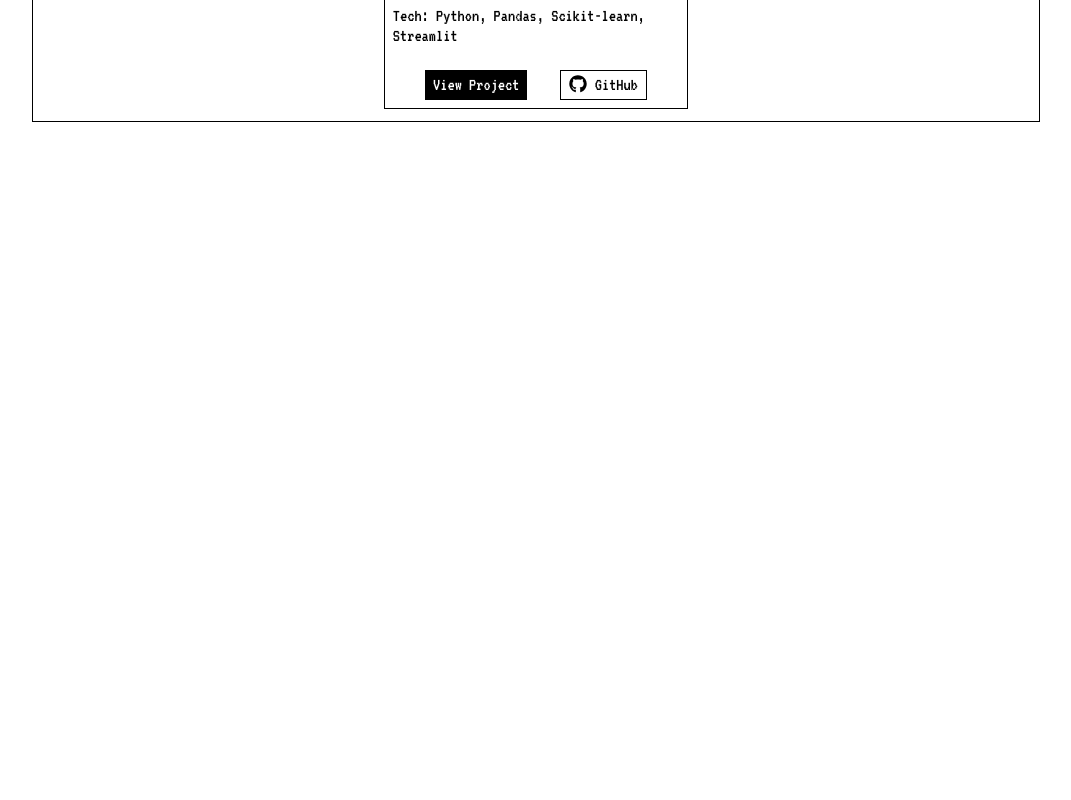
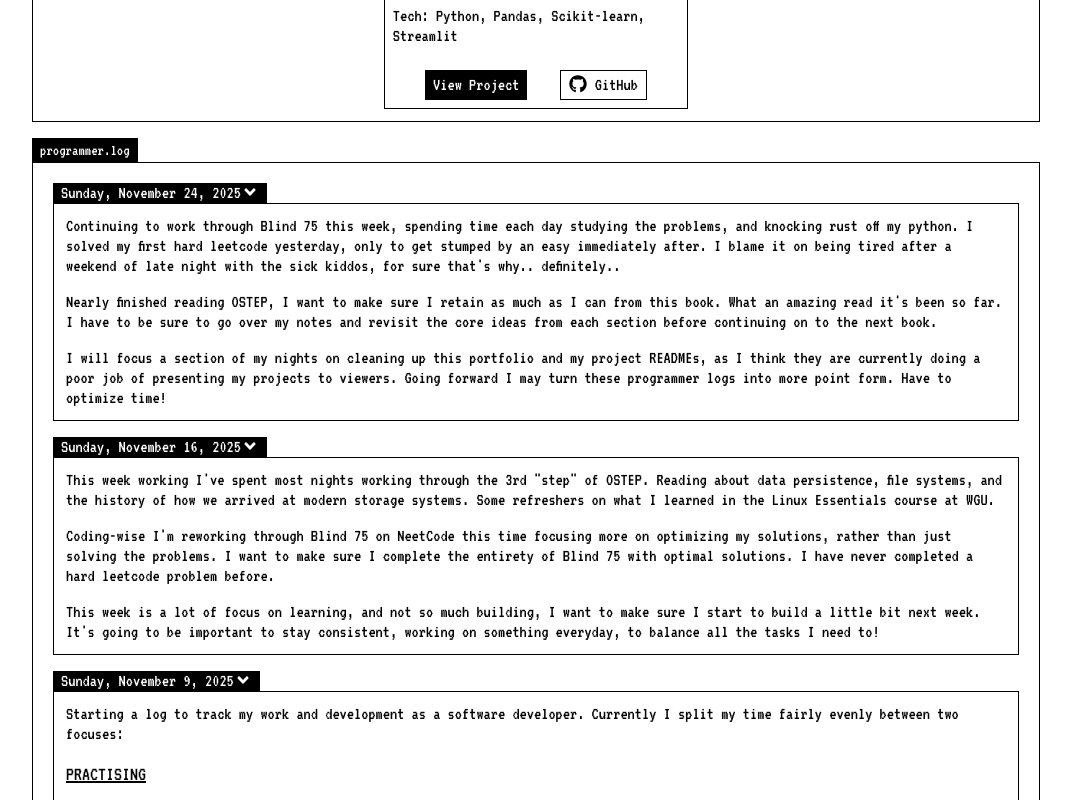
Before and after one commit to bweppl1/bweppl1.github.io, a React (Vite) app: page / in a window 1280 px wide. Shown: the part 940-1740 px from the top of the page, without its empty margins (104-1175 px from the left). Before the commit the page ends 1078 px from the top, so only its background shows below. Built offline with nearby package versions, Linux system fonts and the light colour scheme.

Commit message:
converted to gitpages friendly version

```diff
--- a/src/App.jsx
+++ b/src/App.jsx
@@ -1,18 +1,12 @@
 import ProgrammerLog from "./pages/ProgrammerLog";
 import NavBar from "./components/NavBar";
 import Home from "./pages/Home";
-import { BrowserRouter, Routes, Route } from "react-router-dom";
 
 function App() {
   return (
     <div className="scroll-mt-14">
-      <BrowserRouter>
-        <NavBar />
-        <Routes>
-          <Route path="/" element={<Home />} />
-          <Route path="/programmerlog" element={<ProgrammerLog />} />
-        </Routes>
-      </BrowserRouter>
+      <NavBar />
+      <Home />
     </div>
   );
 }
--- a/src/components/LogEntry.jsx
+++ b/src/components/LogEntry.jsx
@@ -1,13 +1,78 @@
 import { useState } from "react";
+import { FaAngleDown } from "react-icons/fa";
 
 const LogEntry = () => {
+  const handleToggleBlogWindow = () => {
+    const blogWindow = document.getElementById("blog1");
+    blogWindow.classList.toggle("hidden");
+  };
   const [title, setTitle] = useState("");
   return (
     <div className="flex flex-col max-w-screen-lg mx-auto mt-2 px-2">
-      <h2 className="bg-black text-white px-2 w-fit">
+      <h2 className="bg-black text-white px-2 w-fit flex">
+        Sunday, November 24, 2025
+        <FaAngleDown onClick={handleToggleBlogWindow} />
+      </h2>
+      <div
+        id="blog2"
+        className="flex flex-col gap-4 border border-black leading-5 p-3 text-lg mb-4"
+      >
+        <p>
+          Continuing to work through Blind 75 this week, spending time each day
+          studying the problems, and knocking rust off my python. I solved my
+          first hard leetcode yesterday, only to get stumped by an easy
+          immediately after. I blame it on being tired after a weekend of late
+          night with the sick kiddos, for sure that's why.. definitely..
+        </p>
+        <p>
+          Nearly finished reading OSTEP, I want to make sure I retain as much as
+          I can from this book. What an amazing read it's been so far. I have to
+          be sure to go over my notes and revisit the core ideas from each
+          section before continuing on to the next book.
+        </p>
+        <p>
+          I will focus a section of my nights on cleaning up this portfolio and
+          my project READMEs, as I think they are currently doing a poor job of
+          presenting my projects to viewers. Going forward I may turn these
+          programmer logs into more point form. Have to optimize time!
+        </p>
+      </div>
+      <h2 className="bg-black text-white px-2 w-fit flex">
+        Sunday, November 16, 2025
+        <FaAngleDown onClick={handleToggleBlogWindow} />
+      </h2>
+      <div
+        id="blog2"
+        className="flex flex-col gap-4 border border-black leading-5 p-3 text-lg mb-4"
+      >
+        <p>
+          This week working I've spent most nights working through the 3rd
+          "step" of OSTEP. Reading about data persistence, file systems, and the
+          history of how we arrived at modern storage systems. Some refreshers
+          on what I learned in the Linux Essentials course at WGU.
+        </p>
+        <p>
+          Coding-wise I'm reworking through Blind 75 on NeetCode this time
+          focusing more on optimizing my solutions, rather than just solving the
+          problems. I want to make sure I complete the entirety of Blind 75 with
+          optimal solutions. I have never completed a hard leetcode problem
+          before.
+        </p>
+        <p>
+          This week is a lot of focus on learning, and not so much building, I
+          want to make sure I start to build a little bit next week. It's going
+          to be important to stay consistent, working on something everyday, to
+          balance all the tasks I need to!
+        </p>
+      </div>
+      <h2 className="bg-black text-white px-2 w-fit flex">
         Sunday, November 9, 2025
+        <FaAngleDown onClick={handleToggleBlogWindow} />
       </h2>
-      <div className="flex flex-col gap-4 border-1 border-black leading-5 p-3 text-lg mb-4">
+      <div
+        id="blog1"
+        className="flex flex-col gap-4 border border-black leading-5 p-3 text-lg mb-4"
+      >
         <p>
           Starting a log to track my work and development as a software
           developer. Currently I split my time fairly evenly between two
--- a/src/components/NavBar.jsx
+++ b/src/components/NavBar.jsx
@@ -58,7 +58,7 @@ const NavBar = () => {
           resume
         </a>
         <a
-          href="/programmerlog"
+          href="/#programmerlog"
           className="hover:bg-white hover:text-black m-0 px-2 py-1"
         >
           programmer.log
--- a/src/components/ProjectCard.jsx
+++ b/src/components/ProjectCard.jsx
@@ -17,12 +17,9 @@ const ProjectCard = ({
 
   return (
     <div className="w-full md:w-[31%] border-1 border-black flex flex-col">
-      <div
-        className="flex justify-between items-center cursor-pointer bg-black text-white px-2"
-        onClick={toggleCardView}
-      >
+      <div className="flex justify-between items-center cursor-pointer bg-black text-white px-2">
         <h1>{`0${index}. ${title}`}</h1>
-        <FaAngleDown />
+        <FaAngleDown onClick={toggleCardView} />
       </div>
 
       <div id={`project-${index}`} className="flex flex-col gap-2">
--- a/src/pages/Home.jsx
+++ b/src/pages/Home.jsx
@@ -1,4 +1,5 @@
 import ProjectCard from "../components/ProjectCard";
+import LogEntry from "../components/LogEntry";
 import northAtelier from "../assets/images/north_atelier.png";
 import toddlerLearning from "../assets/images/toddler_learning.png";
 import clozeEncounters from "../assets/images/cloze_encounters.png";
@@ -45,6 +46,7 @@ const projects = [
 const Home = () => {
   return (
     <div className="pt-14 flex flex-col max-w-screen-lg mx-auto mt-2 px-2">
+      {/* ABOUT ME */}
       <h2 id="about" className="bg-black text-white px-2 w-fit">
         about_me
       </h2>
@@ -56,13 +58,14 @@ const Home = () => {
           learning.
         </p>
         <p>
-          I'm created projects to assist with physician decision making when
+          I've created projects to assist with physician decision making when
           considering diagnostic cardiac catheterization, assist language
           learners in the early stages of vocabulary building and teaching
           toddlers to spell and type. Check out my projects below, as well as my
           blog to see what I'm currently learning and working on!
         </p>
       </div>
+      {/* PROJECTS */}
       <h2 id="projects" className="bg-black text-white px-2 w-fit">
         projects
       </h2>
@@ -71,6 +74,13 @@ const Home = () => {
           <ProjectCard key={index} index={index} {...project} />
         ))}
       </div>
+      {/* BLOG */}
+      <h2 id="programmerlog" className="bg-black text-white px-2 w-fit">
+        programmer.log
+      </h2>
+      <div className="flex flex-col md:flex-wrap md:flex-row gap-4 justify-evenly border-1 border-black leading-5 p-3 text-lg mb-4">
+        <LogEntry />
+      </div>
     </div>
   );
 };
--- a/src/pages/ProgrammerLog.jsx
+++ /dev/null
@@ -1,12 +0,0 @@
-import LogEntry from "../components/LogEntry";
-
-const ProgrammerLog = () => {
-  const placeholder = 0;
-  return (
-    <div className="pt-14">
-      <LogEntry />
-    </div>
-  );
-};
-
-export default ProgrammerLog;
```
